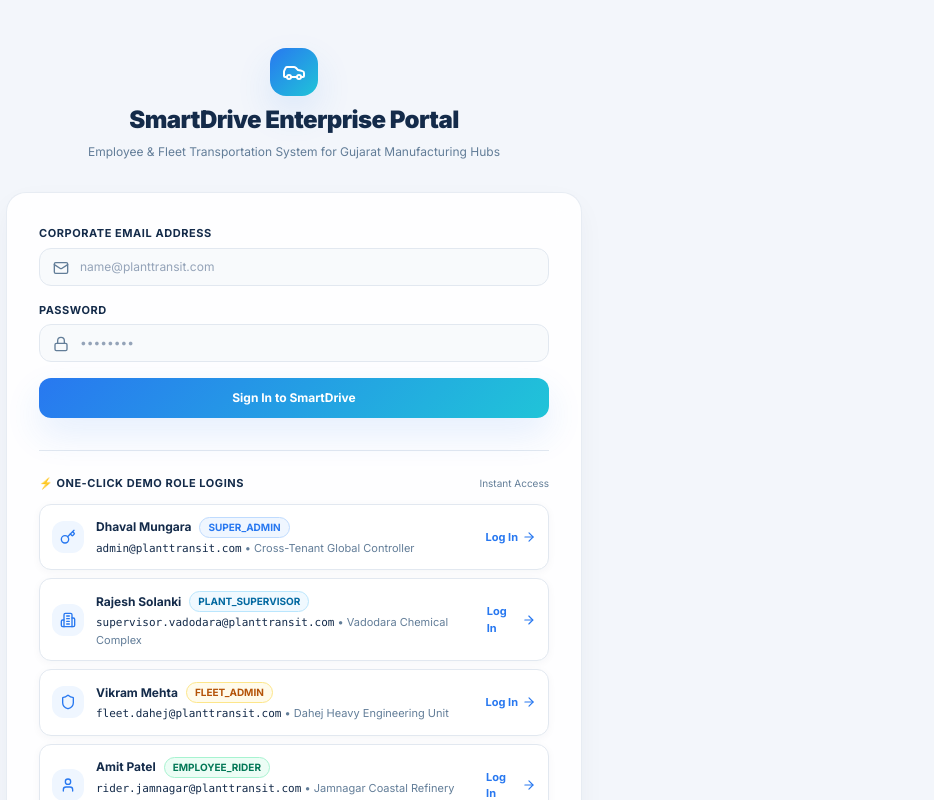
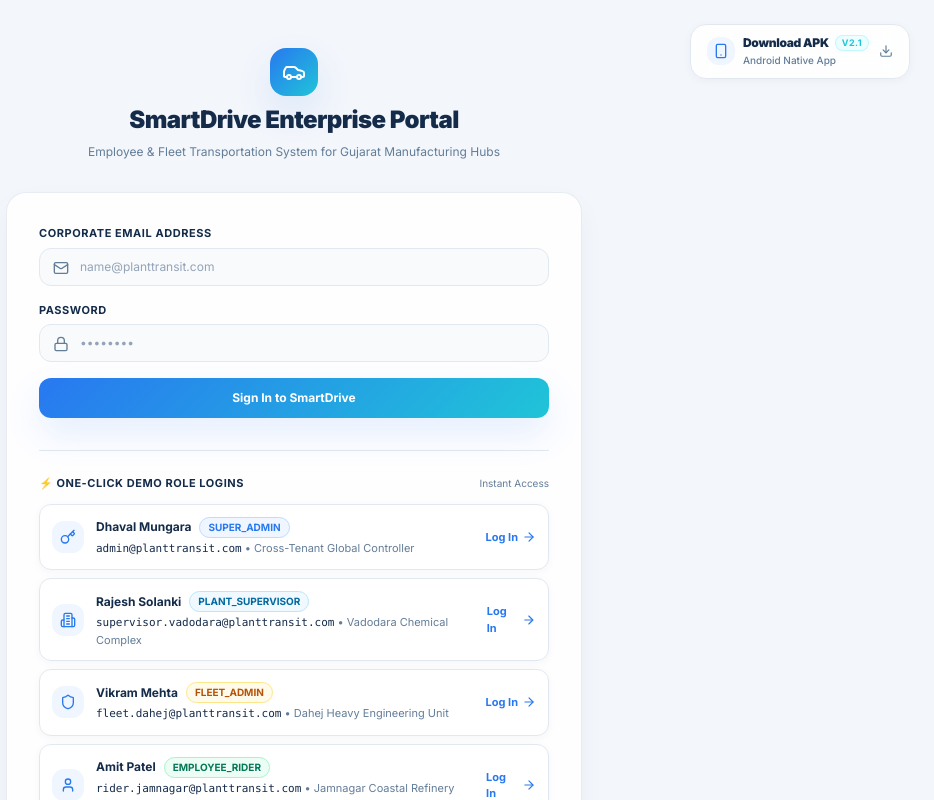
Before and after one commit to rangtaali2026-png/vihiclebookingapp, a Next.js app in the folder apps/web/: page /login in a window 1280 px wide. Shown: the top 800 px of the page, without its empty margins (346-1280 px from the left). Built offline with nearby package versions, Linux system fonts and the light colour scheme.

Commit message:
feat(login): add top-right direct Android APK download button

```diff
--- a/apps/web/src/app/login/page.tsx
+++ b/apps/web/src/app/login/page.tsx
@@ -13,7 +13,9 @@ import {
   ArrowRight,
   Lock,
   Mail,
-  AlertCircle
+  AlertCircle,
+  Download,
+  Smartphone
 } from 'lucide-react';
 
 interface DemoAccount {
@@ -137,7 +139,32 @@ export default function LoginPage() {
   };
 
   return (
-    <div className="min-h-screen bg-smart-bg flex flex-col justify-center py-12 px-4 sm:px-6 lg:px-8">
+    <div className="min-h-screen bg-smart-bg flex flex-col justify-center py-12 px-4 sm:px-6 lg:px-8 relative selection:bg-smart-blue selection:text-white">
+
+      {/* Top Right Corner - Android APK Download Button */}
+      <div className="absolute top-4 right-4 sm:top-6 sm:right-6 z-20">
+        <a
+          href="/downloads/SmartDrive.apk"
+          download="SmartDrive-Enterprise.apk"
+          className="group inline-flex items-center gap-2 px-3.5 py-2 sm:px-4 sm:py-2.5 rounded-2xl bg-white/90 backdrop-blur-md border border-smart-border text-smart-navy hover:text-smart-blue shadow-smart-sm hover:shadow-smart-lg hover:border-smart-blue/50 transition-all duration-200 active:scale-95"
+          title="Download Android Driver & Staff App"
+        >
+          <div className="p-1.5 rounded-xl bg-blue-50 text-smart-blue group-hover:bg-smart-blue group-hover:text-white transition-colors">
+            <Smartphone className="w-4 h-4" />
+          </div>
+          <div className="text-left hidden xs:block sm:block">
+            <div className="flex items-center gap-1.5">
+              <span className="text-xs font-black tracking-tight leading-none">Download APK</span>
+              <span className="text-[9px] font-bold uppercase tracking-wider text-smart-cyan bg-cyan-50 border border-cyan-200/60 px-1.5 py-0.2 rounded-full">
+                v2.1
+              </span>
+            </div>
+            <span className="text-[10px] text-smart-muted font-medium block mt-0.5">Android Native App</span>
+          </div>
+          <Download className="w-3.5 h-3.5 text-smart-muted group-hover:text-smart-blue group-hover:translate-y-0.5 transition-transform ml-0.5" />
+        </a>
+      </div>
+
       <div className="sm:mx-auto sm:w-full sm:max-w-md text-center space-y-2">
         <div className="inline-flex w-12 h-12 rounded-2xl smart-gradient-blue text-white shadow-smart-lg items-center justify-center">
           <Car className="w-6 h-6" />
```
